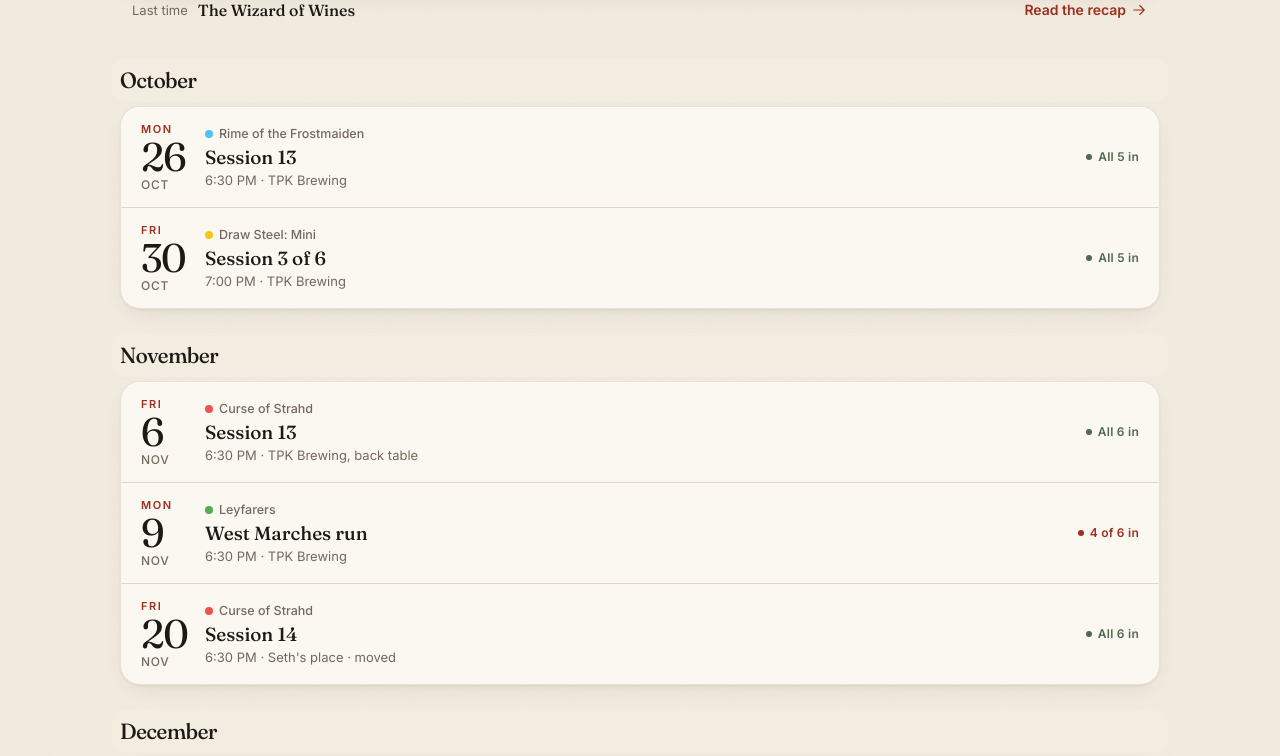
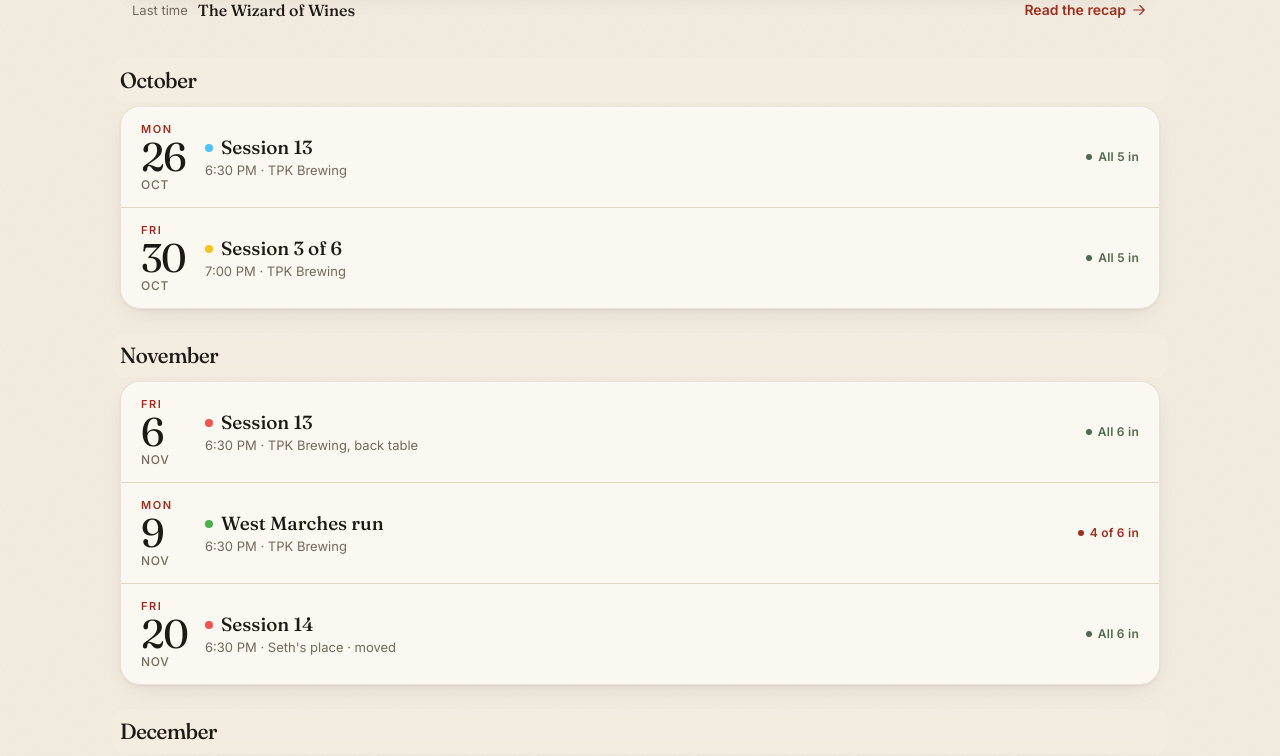
Before and after one commit to Dichotomyofcontrol/tpk-group-schedule, a Next.js app: page /sessions in a window 1280 px wide. Shown: the part 860-1616 px from the top of the page. Built offline with nearby package versions, Linux system fonts and the light colour scheme.

Commit message:
Sessions list: rows titled by campaign name (no 'Session N'), campaign line folded into the title

```diff
--- a/app/globals.css
+++ b/app/globals.css
@@ -780,3 +780,7 @@ section > .mhd { position: sticky; top: calc(56px + var(--safe-t)); z-index: 5;
 
 /* Up next: game-on status at a glance */
 .hero .quorum { margin: 10px 0 6px; }
+
+/* Sessions ledger: campaign name as the row title */
+.srow .st b .dot { display: inline-block; margin: 0 8px 0 0; vertical-align: 2px; flex: none; }
+.ledger .srow .st b { white-space: nowrap; overflow: hidden; text-overflow: ellipsis; }
--- a/components/schedule.tsx
+++ b/components/schedule.tsx
@@ -3,7 +3,7 @@
 import Link from "next/link";
 import { useEffect, useRef, useState } from "react";
 import { attendanceState, headcount, isGreyed, sessionRequiresRsvp } from "@/lib/attendance";
-import { campaignById, isStaff, membersOf , sessionTitle } from "@/lib/model";
+import { campaignById, isStaff, membersOf, ownTitle, sessionTitle } from "@/lib/model";
 import { useStore } from "@/lib/store";
 import { daysUntil, formatDayHeading, formatTime, hmInZone, relativeWhen, ymdInZone } from "@/lib/time";
 import type { Campaign, Member, Session } from "@/lib/types";
@@ -33,7 +33,7 @@ export function sessionHref(session: Session): string {
 }
 
 /** One line in a month list: typographic date, title, time and place, headcount. */
-export function SessionRow({ session, showCampaign = false }: { session: Session; showCampaign?: boolean }) {
+export function SessionRow({ session, showCampaign = false, ledger = false }: { session: Session; showCampaign?: boolean; ledger?: boolean }) {
   const store = useStore();
   const campaign = campaignById(store.state, session.cid);
   if (!campaign) return null;
@@ -47,8 +47,8 @@ export function SessionRow({ session, showCampaign = false }: { session: Session
     <Link className="srow" href={sessionHref(session)}>
       <DateBlock dow={when.dow} day={when.day} mon={when.mon} />
       <span className="st">
-        {showCampaign && <span className="cn"><i className="dot" style={{ background: campaign.color }} /><span className="cnt">{campaign.name}</span></span>}
-        <b>{sessionTitle(store.state, session)}</b>
+        {showCampaign && !ledger && <span className="cn"><i className="dot" style={{ background: campaign.color }} /><span className="cnt">{campaign.name}</span></span>}
+        <b>{ledger ? <>{showCampaign && <i className="dot" style={{ background: campaign.color }} />}{ownTitle(session, campaign.name) || campaign.name}</> : sessionTitle(store.state, session)}</b>
         <span className="note">{formatTime(new Date(session.startsAt), session.tz)}{session.location ? ` · ${session.location}` : ""}{moved ? " · moved" : ""}</span>
         {mineState === "out" && <span className="me-rsvp out">You can&apos;t make it</span>}
         {mineState === "unset" && <span className="me-rsvp ask">Waiting on your RSVP</span>}
--- a/components/sessions-view.tsx
+++ b/components/sessions-view.tsx
@@ -79,8 +79,8 @@ export function SessionsView() {
       {months.map(([label, list]) => (
         <section key={label} aria-label={label}>
           <h2 className="mhd">{label}</h2>
-          <div className="card list">
-            {list.map((s) => <SessionRow key={s.id} session={s} showCampaign={all && mine.length > 1} />)}
+          <div className="card list ledger">
+            {list.map((s) => <SessionRow key={s.id} session={s} showCampaign={all && mine.length > 1} ledger />)}
           </div>
         </section>
       ))}
```
